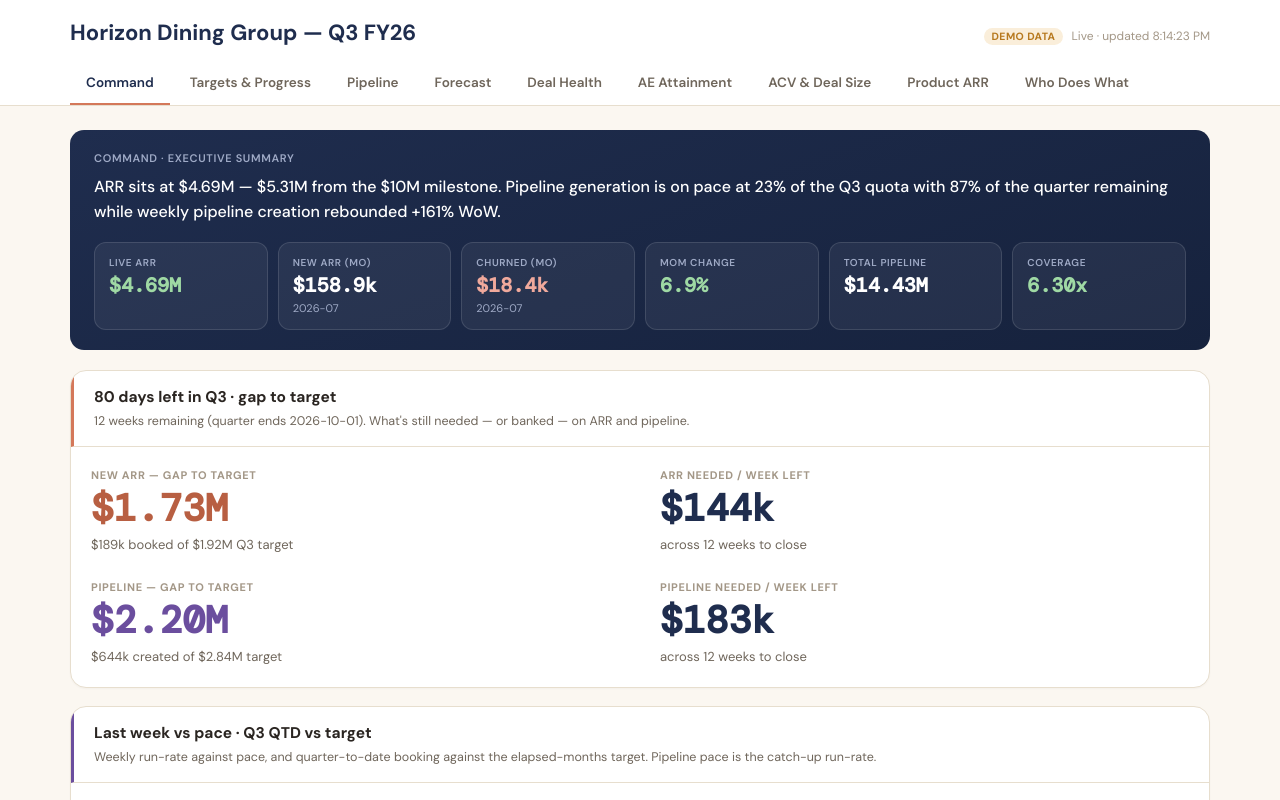
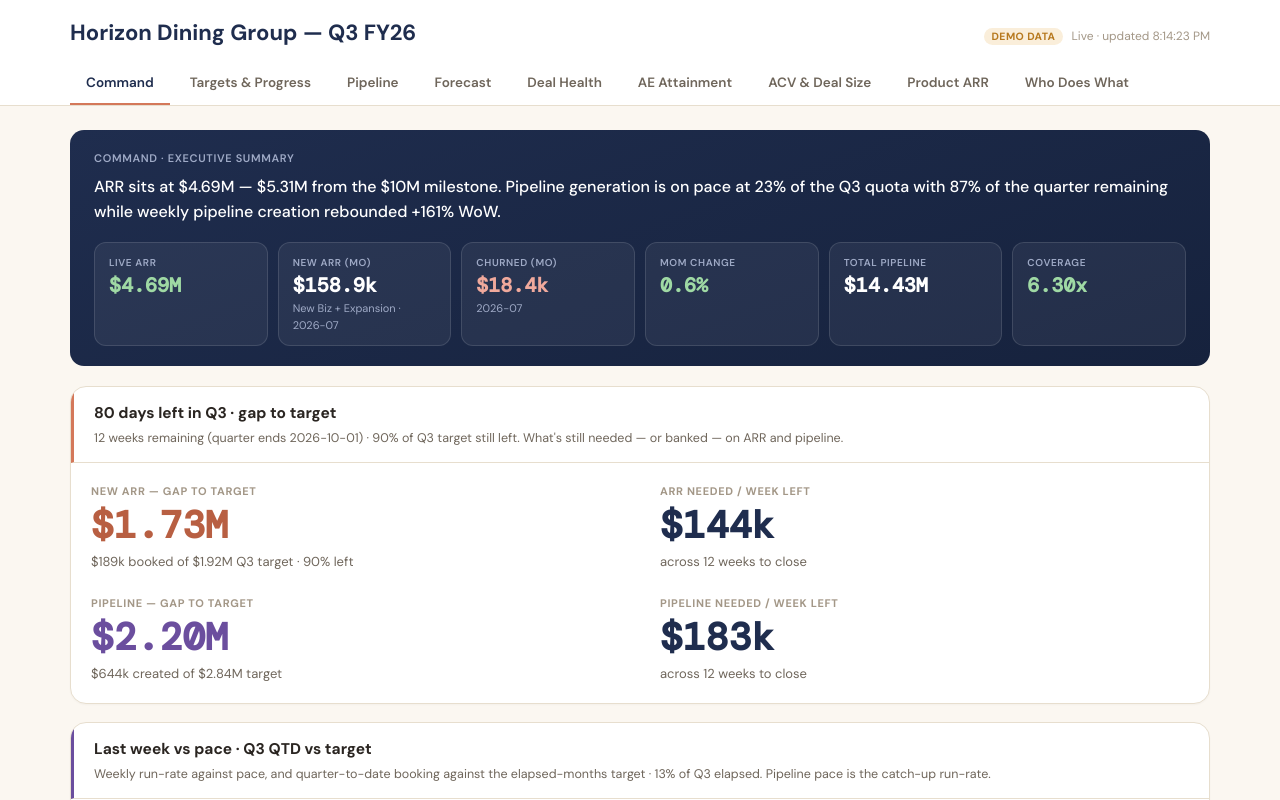
Before and after one commit to tai-blip/revops-dashboard, a Next.js app: page / in a window 1280 px wide. Shown: the top 800 px of the page. Built offline with nearby package versions, Linux system fonts and the light colour scheme.

Commit message:
update-35: command fixes — % of target left, New ARR box desc, MoM uses current month (not future), % of quarter elapsed on pace card

```diff
--- a/src/app/page.tsx
+++ b/src/app/page.tsx
@@ -343,14 +343,14 @@ export default function Dashboard() {
         : { label: "Low", tone: "bad" as const };
 
     const arrStatus =
-      (latest?.changePct ?? 0) >= 0
+      (currentMonth?.changePct ?? 0) >= 0
         ? { label: "On track", tone: "good" as const }
         : { label: "Declining", tone: "bad" as const };
 
     return {
       arrNow,
       gap,
-      arrMoM: latest?.changePct ?? null,
+      arrMoM: currentMonth?.changePct ?? null,
       gen,
       quota,
       genPct,
@@ -425,7 +425,7 @@ export default function Dashboard() {
         sentence: `ARR sits at ${fmt(S.arrNow)} — ${fmt(S.gap)} from the $10M milestone. Pipeline generation is ${S.genStatus.tone === "good" ? "on pace" : "behind pace"} at ${S.genPct.toFixed(0)}% of the Q3 quota with ${(100 - S.elapsedPct).toFixed(0)}% of the quarter remaining${S.wowDelta != null ? (S.wowDelta >= 0 ? ` while weekly pipeline creation rebounded +${Math.round(S.wowDelta)}% WoW` : ` while weekly pipeline creation declined ${Math.round(S.wowDelta)}% WoW`) : ""}.`,
         stats: [
           { label: "Live ARR", value: fmt(S.arrNow), tone: "good" as const },
-          { label: "New ARR (mo)", value: fmt(S.currentMonth?.newARR), sub: S.currentMonth?.label },
+          { label: "New ARR (mo)", value: fmt(S.currentMonth?.newARR), sub: `New Biz + Expansion${S.currentMonth?.label ? " · " + S.currentMonth.label : ""}` },
           { label: "Churned (mo)", value: fmt(S.currentMonth?.churnedARR), sub: S.currentMonth?.label, tone: "bad" as const },
           { label: "MoM change", value: gp(S.arrMoM), tone: (S.arrMoM ?? 0) >= 0 ? ("good" as const) : ("bad" as const) },
           { label: "Total pipeline", value: fmt(totalPipe) },
@@ -565,6 +565,8 @@ export default function Dashboard() {
     const qEndMs = new Date(qDef.end).getTime();
     const daysLeft = Math.max(0, Math.ceil((qEndMs - now.getTime()) / 86400000));
     const totalQuarterWeeks = (qEndMs - qStart) / (7 * 86400000);
+    const elapsedPct =
+      qEndMs > qStart ? Math.min(100, Math.max(0, ((now.getTime() - qStart) / (qEndMs - qStart)) * 100)) : 0;
 
     // Elapsed-month QTD target: sum of this quarter's monthly targets whose month
     // has already started (e.g. mid-July → only July's target counts).
@@ -581,6 +583,7 @@ export default function Dashboard() {
       q,
       qEnd: qDef.end,
       daysLeft,
+      elapsedPct,
       arrAddedLastWeek,
       arrWeekLabel,
       pipeAddedLastWeek,
@@ -724,6 +727,7 @@ export default function Dashboard() {
               const subWarn = { fontSize: 13, color: C.red, marginTop: 8 };
 
               const arrAtt = P.q3Target > 0 ? Math.round((P.q3Booked / P.q3Target) * 100) : 0;
+              const arrGapPct = P.q3Target > 0 ? Math.round((P.arrGap / P.q3Target) * 100) : 0;
               const arrQtdAtt = P.qtdArrTarget > 0 ? Math.round((P.q3Booked / P.qtdArrTarget) * 100) : 0;
               const pipeAtt = P.pipeQuota > 0 ? Math.round((P.pipeGen / P.pipeQuota) * 100) : 0;
               const arrBehind = P.arrAddedLastWeek < P.arrPace;
@@ -735,14 +739,14 @@ export default function Dashboard() {
                   {/* Card 1 — days left / gap to target */}
                   <Card
                     title={`${P.daysLeft} days left in ${P.q} · gap to target`}
-                    sub={`${P.weeksLeft} weeks remaining (quarter ends ${P.qEnd}). What's still needed — or banked — on ARR and pipeline.`}
+                    sub={`${P.weeksLeft} weeks remaining (quarter ends ${P.qEnd}) · ${arrGapPct}% of ${P.q} target still left. What's still needed — or banked — on ARR and pipeline.`}
                     accent={C.coral}
                   >
                     <div style={gridWrap}>
                       <div>
                         <div style={lbl}>New ARR — Gap to Target</div>
                         <div style={bigN(C.coralDk)}>{fk(P.arrGap)}</div>
-                        <div style={subN}>{fk(P.q3Booked)} booked of {fk(P.q3Target)} {P.q} target</div>
+                        <div style={subN}>{fk(P.q3Booked)} booked of {fk(P.q3Target)} {P.q} target · {arrGapPct}% left</div>
                       </div>
                       <div>
                         <div style={lbl}>ARR Needed / Week Left</div>
@@ -765,7 +769,7 @@ export default function Dashboard() {
                   {/* Card 2 — last week vs pace / QTD vs target */}
                   <Card
                     title={`Last week vs pace · ${P.q} QTD vs target`}
-                    sub="Weekly run-rate against pace, and quarter-to-date booking against the elapsed-months target. Pipeline pace is the catch-up run-rate."
+                    sub={`Weekly run-rate against pace, and quarter-to-date booking against the elapsed-months target · ${Math.round(P.elapsedPct)}% of ${P.q} elapsed. Pipeline pace is the catch-up run-rate.`}
                     accent={C.purp}
                   >
                     <div style={gridWrap}>
```
